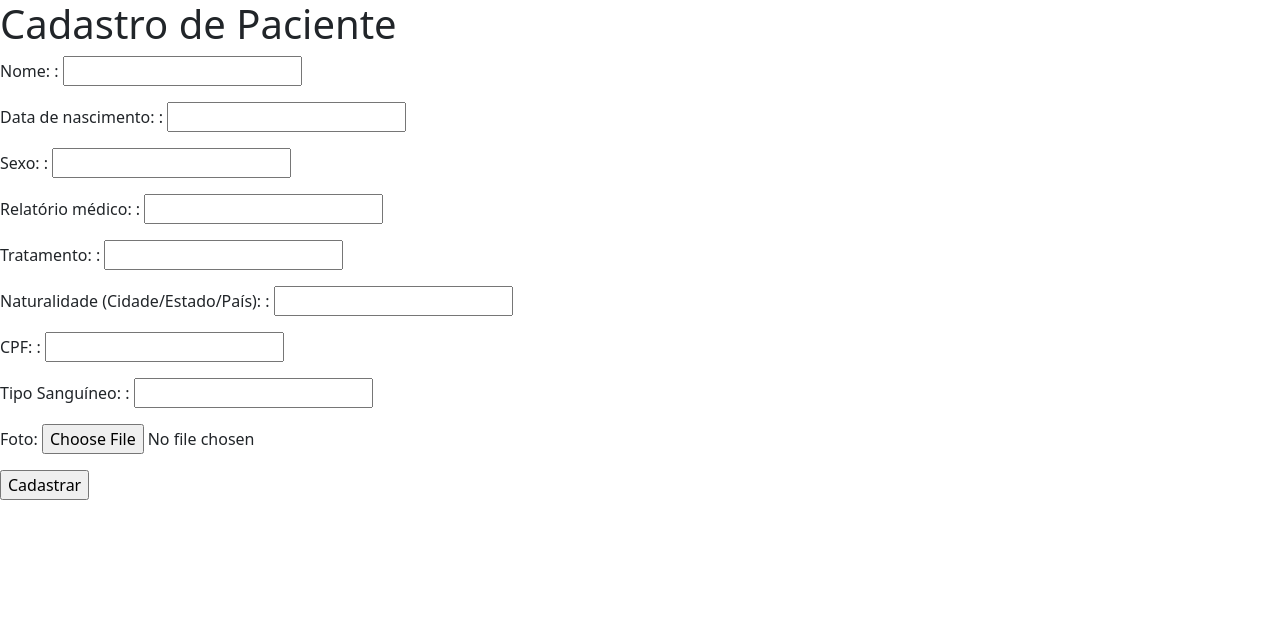
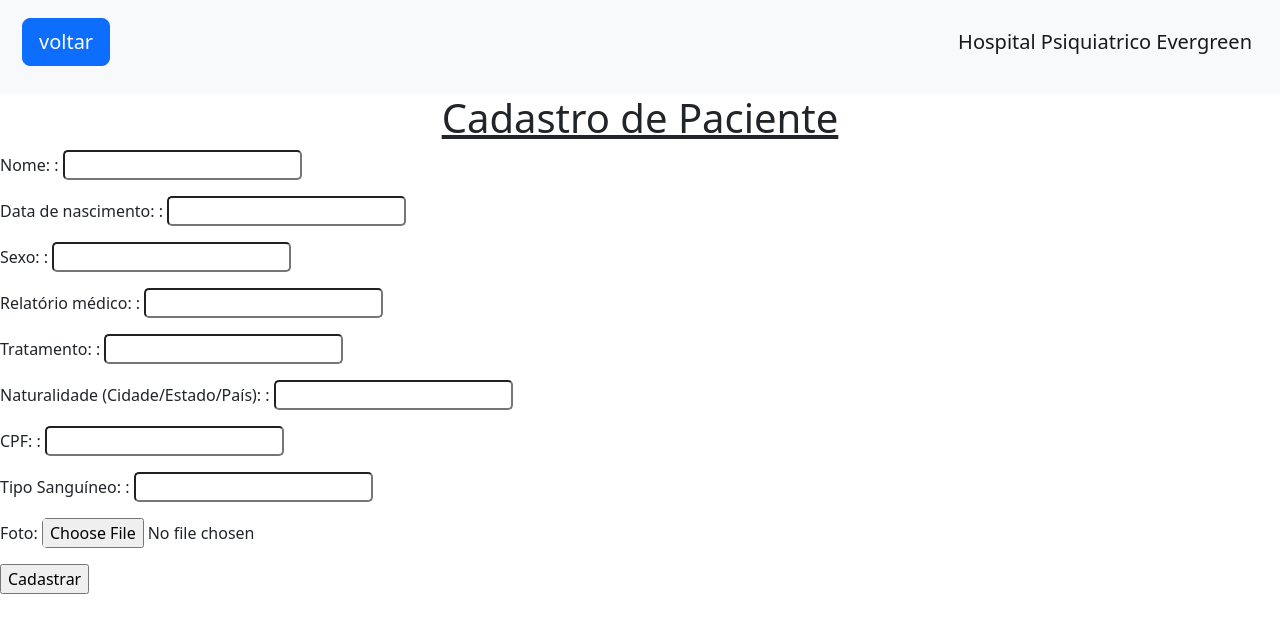
Before and after one commit to iemerfg/hospicio, a Django app: page /paciente_cadastrar/ in a window 1280 px wide. Shown: the top 633 px of the page. Run offline with Django 4.2, Linux system fonts and the light colour scheme; some libraries are stand-ins or nearby versions.

Commit message:
Estilização dos formulários

```diff
--- /dev/null
+++ b/core/static/css/estilo.css
@@ -0,0 +1,27 @@
+.forma{
+    border-radius: 5px;
+}
+
+div{
+    text-align: center;
+    padding-bottom: 10px;
+    justify-content: center;
+}
+h1{
+    text-align: center;
+    text-decoration: underline;
+}
+.botões{
+    margin: 10px;
+
+}
+.texto{
+    text-align: center;
+    text-decoration: underline;
+}
+body{
+    background-color: lightcyan;
+}
+nav{
+    background-color: silver;
+}
--- a/hospicio/settings.py
+++ b/hospicio/settings.py
@@ -118,8 +118,10 @@
 # Static files (CSS, JavaScript, Images)
 # https://docs.djangoproject.com/en/4.0/howto/static-files/
 
-STATIC_URL = '/static/'
-STATIC_ROOT = 'static'
+STATIC_URL = 'static/'
+STATICFILES_DIRS = [
+    'static',
+]
 
 MEDIA_URL = '/media/'
 MEDIA_ROOT = os.path.join(BASE_DIR, 'media')
--- a/templates/fornecedores.html
+++ b/templates/fornecedores.html
@@ -29,7 +29,7 @@
         }
         nav{
             background-color: silver;
-    }
+        }
 </style>
 </head>
 <body>
--- a/templates/paciente_cadastrar.html
+++ b/templates/paciente_cadastrar.html
@@ -1,27 +1,36 @@
 <!DOCTYPE html>
+{% load static %}
+{% load widget_tweaks %}
 <html lang="en">
 <head>
     <meta charset="UTF-8">
     <meta http-equiv="X-UA-Compatible" content="IE=edge">
     <meta name="viewport" content="width=device-width, initial-scale=1.0">
     <title>Cadastro de Paciente</title>
+    <link href="{% static 'css/estilo.css' %}" rel="stylesheet" type="text/css">
     <link href="https://cdn.jsdelivr.net/npm/bootstrap@5.2.0/dist/css/bootstrap.min.css" rel="stylesheet" integrity="sha384-gH2yIJqKdNHPEq0n4Mqa/HGKIhSkIHeL5AyhkYV8i59U5AR6csBvApHHNl/vI1Bx" crossorigin="anonymous">
 </head>
 <body>
+    <nav class="navbar navbar-light bg-light">
+        <div class="container-fluid">
+            <a class="btn btn-primary btn-lg botões" href="{% url 'listar_pacientes' %}" role="button">voltar</a>
+            <span class="navbar-brand mb-0 h1 logo">Hospital Psiquiatrico Evergreen</span>
+          </div>
+      </nav>
     <h1>Cadastro de Paciente</h1>
 
     <form method="post" enctype="multipart/form-data" accept=".png, .jpg">
         {% csrf_token %}
 
-        <p>{{ form_paciente.nome.label }}: {{ form_paciente.nome }}</p>
-        <p>{{ form_paciente.data_nasc.label }}: {{ form_paciente.data_nasc }}</p>
-        <p>{{ form_paciente.sexo.label }}: {{ form_paciente.sexo }}</p>
-        <p>{{ form_paciente.relatorio_medico.label }}: {{ form_paciente.relatorio_medico }}</p>
-        <p>{{ form_paciente.tratamento.label }}: {{ form_paciente.tratamento }}</p>
-        <p>{{ form_paciente.naturalidade.label }}: {{ form_paciente.naturalidade }}</p>
-        <p>{{ form_paciente.cpf.label }}: {{ form_paciente.cpf }}</p>
-        <p>{{ form_paciente.tipo_sang.label }}: {{ form_paciente.tipo_sang }}</p>
-        <p>{{ form_paciente.foto.label }}: {{ form_paciente.foto }}</p>
+        <p>{{ form_paciente.nome.label }}: {{ form_paciente.nome |add_class:"forma"}}</p>
+        <p>{{ form_paciente.data_nasc.label }}: {{ form_paciente.data_nasc |add_class:"forma"}}</p>
+        <p>{{ form_paciente.sexo.label }}: {{ form_paciente.sexo |add_class:"forma"}}</p>
+        <p>{{ form_paciente.relatorio_medico.label }}: {{ form_paciente.relatorio_medico |add_class:"forma"}}</p>
+        <p>{{ form_paciente.tratamento.label }}: {{ form_paciente.tratamento |add_class:"forma"}}</p>
+        <p>{{ form_paciente.naturalidade.label }}: {{ form_paciente.naturalidade |add_class:"forma"}}</p>
+        <p>{{ form_paciente.cpf.label }}: {{ form_paciente.cpf |add_class:"forma"}}</p>
+        <p>{{ form_paciente.tipo_sang.label }}: {{ form_paciente.tipo_sang |add_class:"forma"}}</p>
+        <p>{{ form_paciente.foto.label }}: {{ form_paciente.foto |add_class:"forma"}}</p>
         <p>
             <input type="submit" value="Cadastrar">
         </p>
```
Also changed, not shown: templates/fornecedor_cadastrar.html (+13 -4 lines), templates/medico_cadastrar.html (+17 -8 lines), media/images/05764913-ec89-47ad-915b-b7ad5ffaf56d_QlSDdVM.png (added), media/images/Adalberto_Cavalcanti_4fZGfwa.png (added).
